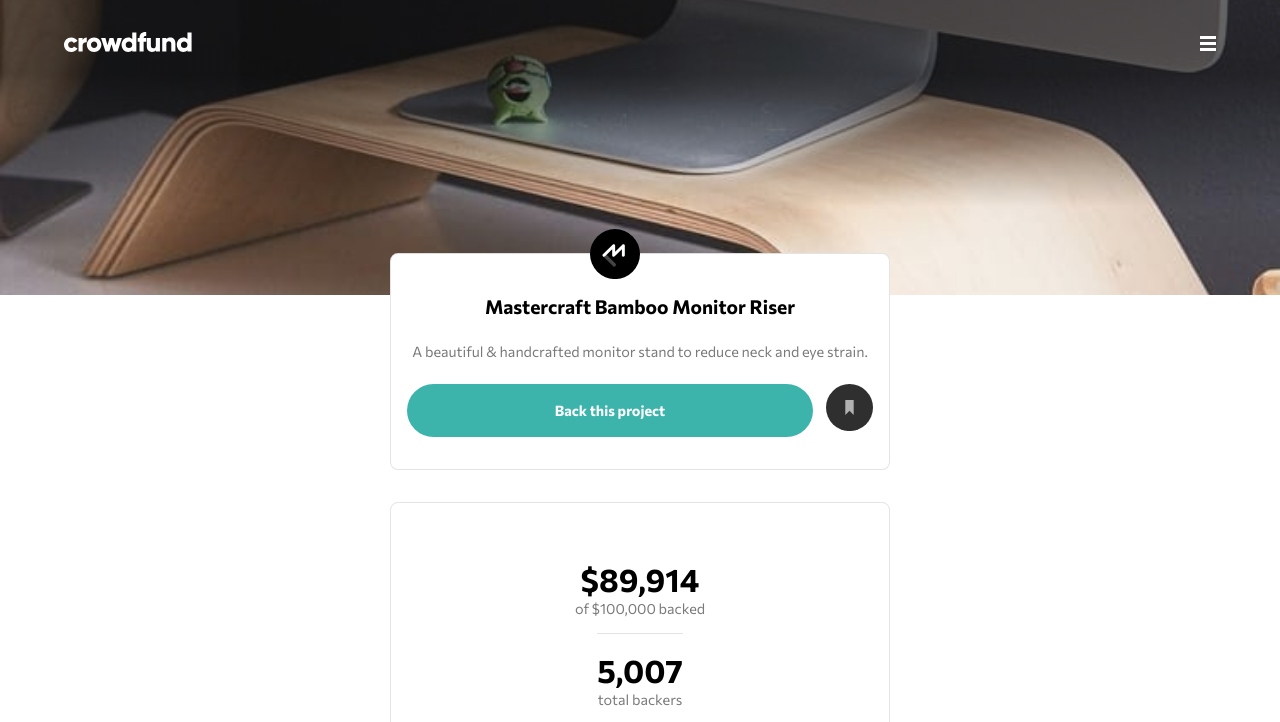
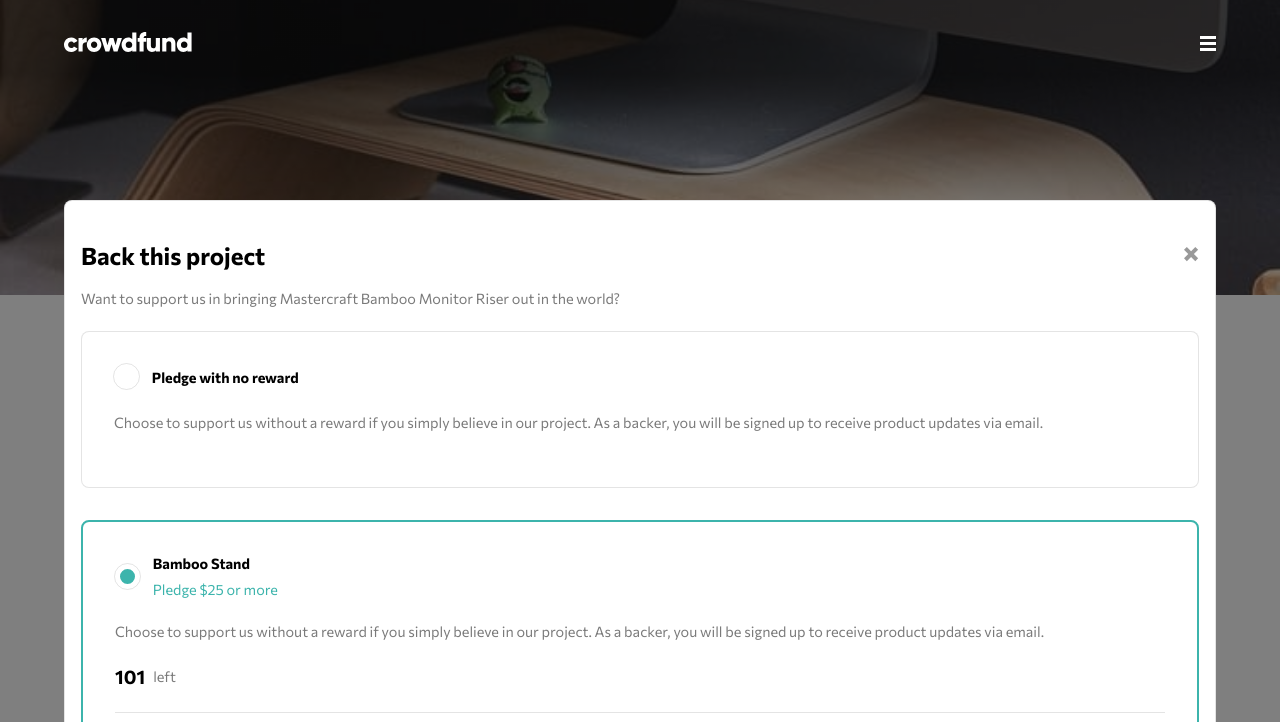
Before and after one commit to anuarshaidenov/crowdfunding-product-page, a plain HTML site: page index.html in a window 1280 px wide. Both pictures are taken after a click on the link "Back this project". Shown: the top 722 px of the page. Drawn offline with nearby package versions, Linux system fonts and the light colour scheme; files that its build step writes are made by us from their sources; files whose address does not match are found by name.

Commit message:
modal open-close functionality added

```diff
--- a/index.html
+++ b/index.html
@@ -67,13 +67,13 @@
     </header>
 
     <div class="backdrop-modal hidden"></div>
-    <div class="container container--modal hidden">
+    <div class="container container--modal hidden" id="modal-container">
       <div class="section section--modal">
         <div class="section--modal__row">
           <h2 class="heading--primary section--modal__heading">
             Back this project
           </h2>
-          <div class="section--modal__close">
+          <div class="section--modal__close" id="modal-close">
             <img
               src="./images/icon-close-modal.svg"
               alt=""
@@ -267,6 +267,7 @@
           <div class="section__row">
             <a
               href="#"
+              id="btn-modal-open"
               class="btn-cta btn-cta--primary section--header__btn-cta"
               >Back this project</a
             >
@@ -437,6 +438,7 @@
       </div>
     </main>
 
-    <script src="./index.js"></script>
+    <script src="./js/mobileMenu.js"></script>
+    <script src="./js/modal.js"></script>
   </body>
 </html>
--- /dev/null
+++ b/js/modal.js
@@ -0,0 +1,17 @@
+const backdropModal = document.querySelector(".backdrop-modal");
+const modalContainer = document.getElementById("modal-container");
+
+const btnModalOpen = document.getElementById("btn-modal-open");
+const btnModalClose = document.getElementById("modal-close");
+
+btnModalOpen.addEventListener("click", function () {
+  [backdropModal, modalContainer].forEach((el) =>
+    el.classList.remove("hidden")
+  );
+});
+
+[backdropModal, btnModalClose].forEach((el) =>
+  el.addEventListener("click", function () {
+    [backdropModal, modalContainer].forEach((el) => el.classList.add("hidden"));
+  })
+);
```
Also changed, not shown: js/mobileMenu.js (renamed from index.js).
